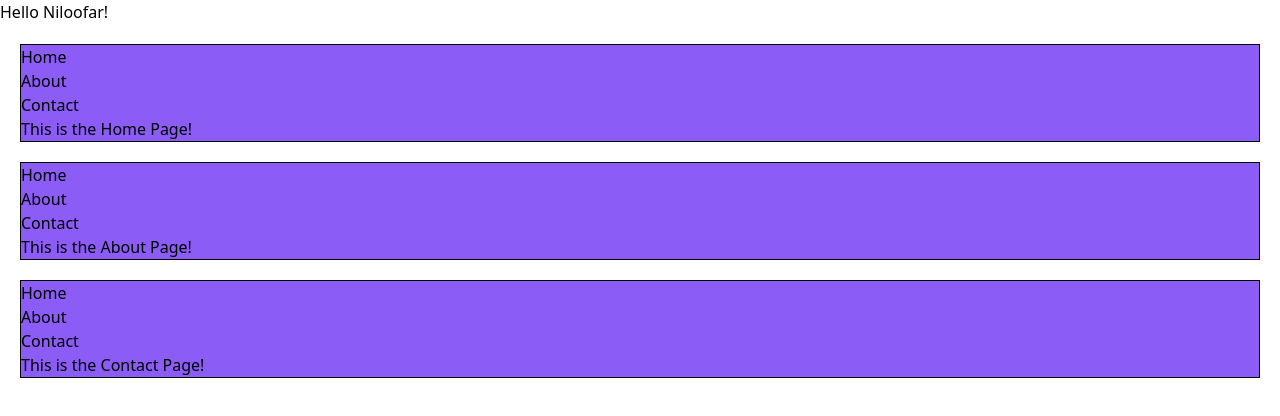
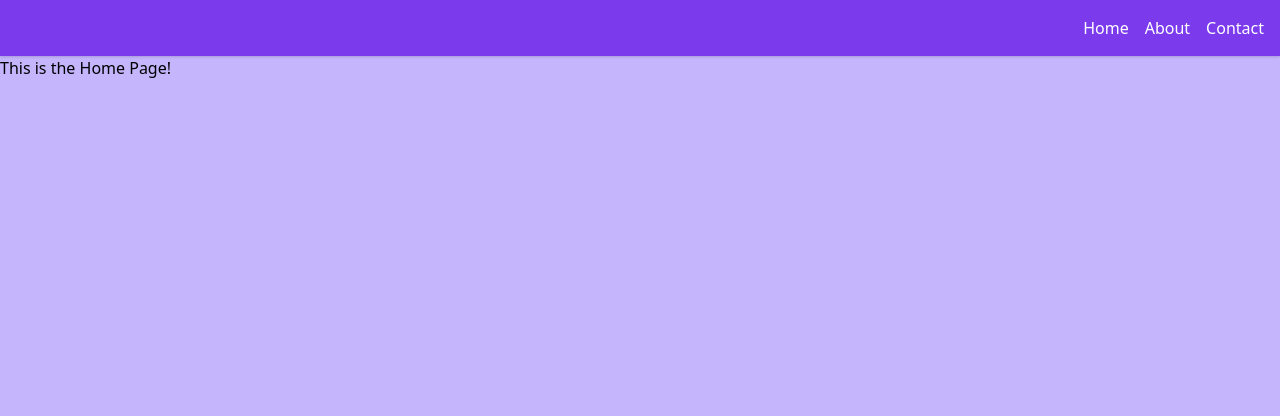
Before and after one commit to NiloofarKeshavarz/Single-Page-app-React, a React (Create React App) app in the folder singlepgaereact/: page / in a window 1280 px wide. Shown: the top 416 px of the page. Built offline with nearby package versions, Linux system fonts and the light colour scheme.

Commit message:
Adds Routing and link

```diff
--- a/singlepgaereact/package.json
+++ b/singlepgaereact/package.json
@@ -8,7 +8,7 @@
     "@testing-library/user-event": "^13.5.0",
     "react": "^18.2.0",
     "react-dom": "^18.2.0",
-    "react-router-dom": "^6.4.3",
+    "react-router-dom": "^5.2.0",
     "react-scripts": "5.0.1",
     "web-vitals": "^2.1.4"
   },
--- a/singlepgaereact/public/index.html
+++ b/singlepgaereact/public/index.html
@@ -16,7 +16,7 @@
 
     <title>Niloo's App</title>
   </head>
-  <body>
+  <body class="bg-purple-300">
     <noscript>You need to enable JavaScript to run this app.</noscript>
     <div id="root"></div>
 
--- a/singlepgaereact/src/App.js
+++ b/singlepgaereact/src/App.js
@@ -1,17 +1,35 @@
 import React from 'react';
 import './App.css';
 import {Home , About, Contact} from './pages';
+import {Nav} from './layout';
+import{
+  BrowserRouter as Router,
+  Switch,
+  Route,
+
+} from "react-router-dom";
 
 function App() {
   return (
-    <div >
-     <h1> Hello Niloofar!</h1>
-     <Home />
-     <About />
-     <Contact />
+
+     <Router>
+      <Nav />
+      <Switch>
+
+        <Route path ="/about">
+          <About />
+        </Route>
+        <Route path ="/contact">
+          <Contact />
+        </Route>
+        <Route path ="/">
+          <Home />
+        </Route>
+        </Switch>
+     </Router>
 
 
-    </div>
+
   );
 }
 
--- /dev/null
+++ b/singlepgaereact/src/layout/Nav.js
@@ -0,0 +1,15 @@
+import React from 'react';
+import {Link} from 'react-router-dom';
+
+
+const Nav = () =>(
+    <nav className="bg-purple-600 text-white p-4 shadow">
+            <ul className="flex space-x-4 justify-end">
+            <li><Link to ="/">Home</Link></li>
+            <li><Link to ="/about">About</Link></li>
+            <li><Link to ="/contact">Contact</Link></li>
+            </ul>
+        </nav>
+
+)
+export default Nav;
--- a/singlepgaereact/src/layout/index.js
+++ b/singlepgaereact/src/layout/index.js
@@ -1,17 +1,12 @@
 import React from 'react';
+import Nav from './Nav';
 
 const Layout = (props) =>(
 
-    <div className ='bg-purple-500 border border-black m-5'>
-        <nav>
-            <ul>
-            <li><a href='/'>Home</a></li>
-            <li><a href='/'>About</a></li>
-            <li><a href='/'>Contact</a></li>
-            </ul>
-        </nav>
+    <div>
+
         {props.children}
     </div>
 )
-export { Layout}; // difference between default and Named export
+export { Layout, Nav}; // difference between default and Named export
 // export default Layout;
```
Also changed, not shown: 1 other file (tests, documents, lock files or other folders).
